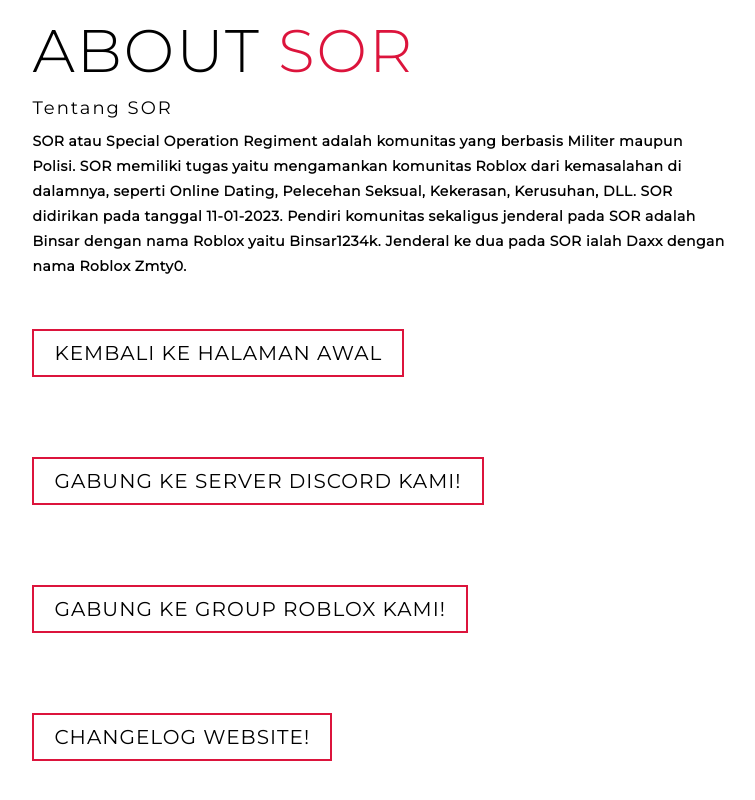
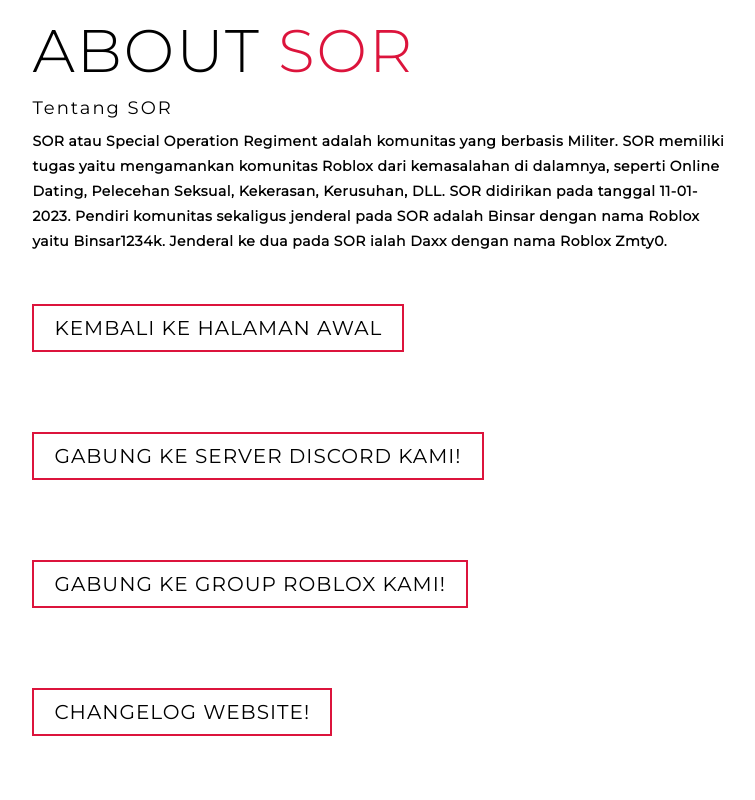
Before and after one commit to RifqiAdli/specialoperationregiment, a plain HTML site: page index.html in a window 1280 px wide. Shown: the part 3639-4439 px from the top of the page, without its empty margins (460-1215 px from the left). Drawn offline with Linux system fonts and the light colour scheme.

Commit message:
Update index.html

```diff
--- a/index.html
+++ b/index.html
@@ -134,7 +134,7 @@
     <div class="col-right">
      <h1 class="section-title">About <span>SOR</span></h1>
      <h2>Tentang SOR </h2>
-     <p><strong>SOR atau Special Operation Regiment adalah komunitas yang berbasis Militer maupun Polisi. SOR memiliki tugas yaitu mengamankan komunitas Roblox dari kemasalahan di dalamnya, seperti Online Dating, Pelecehan Seksual, Kekerasan, Kerusuhan, DLL. SOR didirikan pada tanggal 11-01-2023. Pendiri komunitas sekaligus jenderal pada SOR adalah Binsar dengan nama Roblox yaitu Binsar1234k. Jenderal ke dua pada SOR ialah Daxx dengan nama Roblox Zmty0.</strong></p>
+     <p><strong>SOR atau Special Operation Regiment adalah komunitas yang berbasis Militer. SOR memiliki tugas yaitu mengamankan komunitas Roblox dari kemasalahan di dalamnya, seperti Online Dating, Pelecehan Seksual, Kekerasan, Kerusuhan, DLL. SOR didirikan pada tanggal 11-01-2023. Pendiri komunitas sekaligus jenderal pada SOR adalah Binsar dengan nama Roblox yaitu Binsar1234k. Jenderal ke dua pada SOR ialah Daxx dengan nama Roblox Zmty0.</strong></p>
       <a href="#" class="cta"> Kembali ke halaman awal</a>
       <a href="https://discord.gg/rdjznaNjgm" class="cta">Gabung ke server Discord Kami! </a>
 <a href="https://www.roblox.com/groups/16770179/SOR-Special-Operation-Regiment#!/about" class="cta">Gabung ke Group Roblox kami! </a>
```
